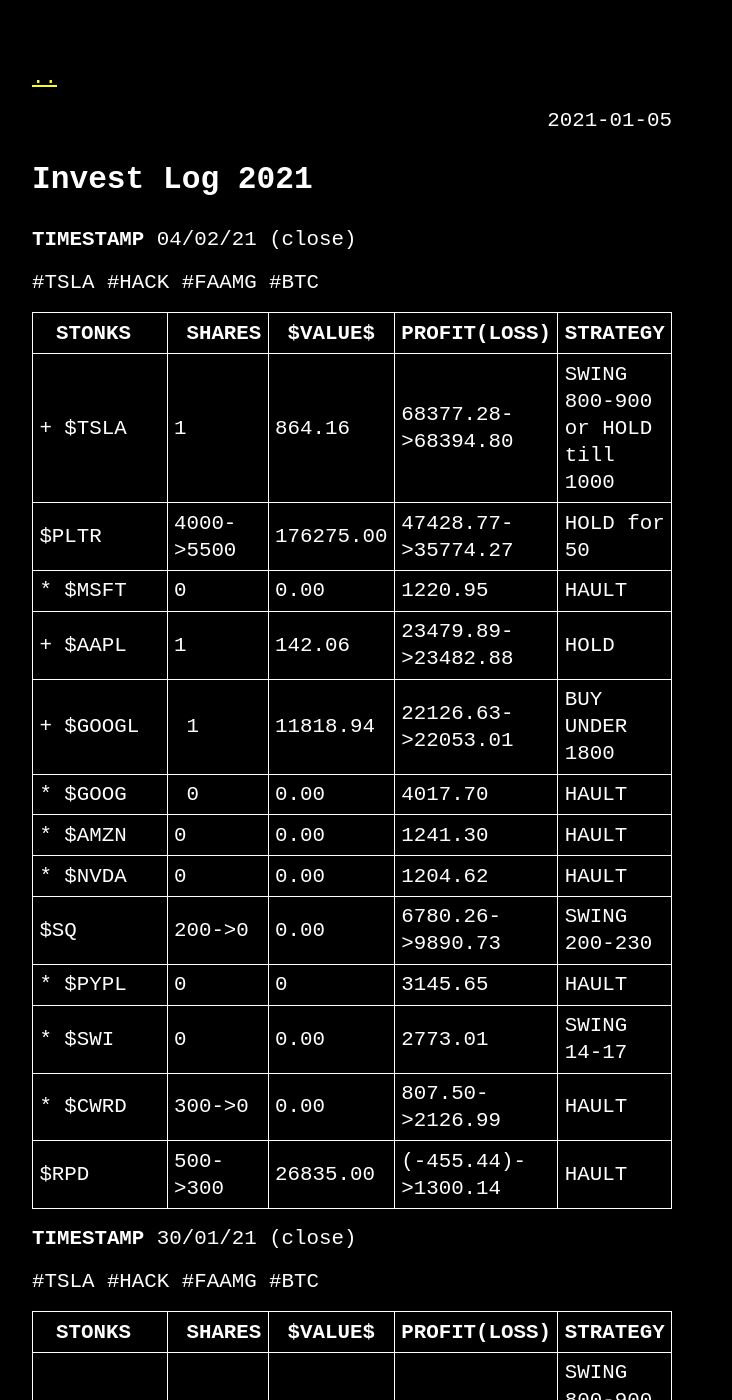
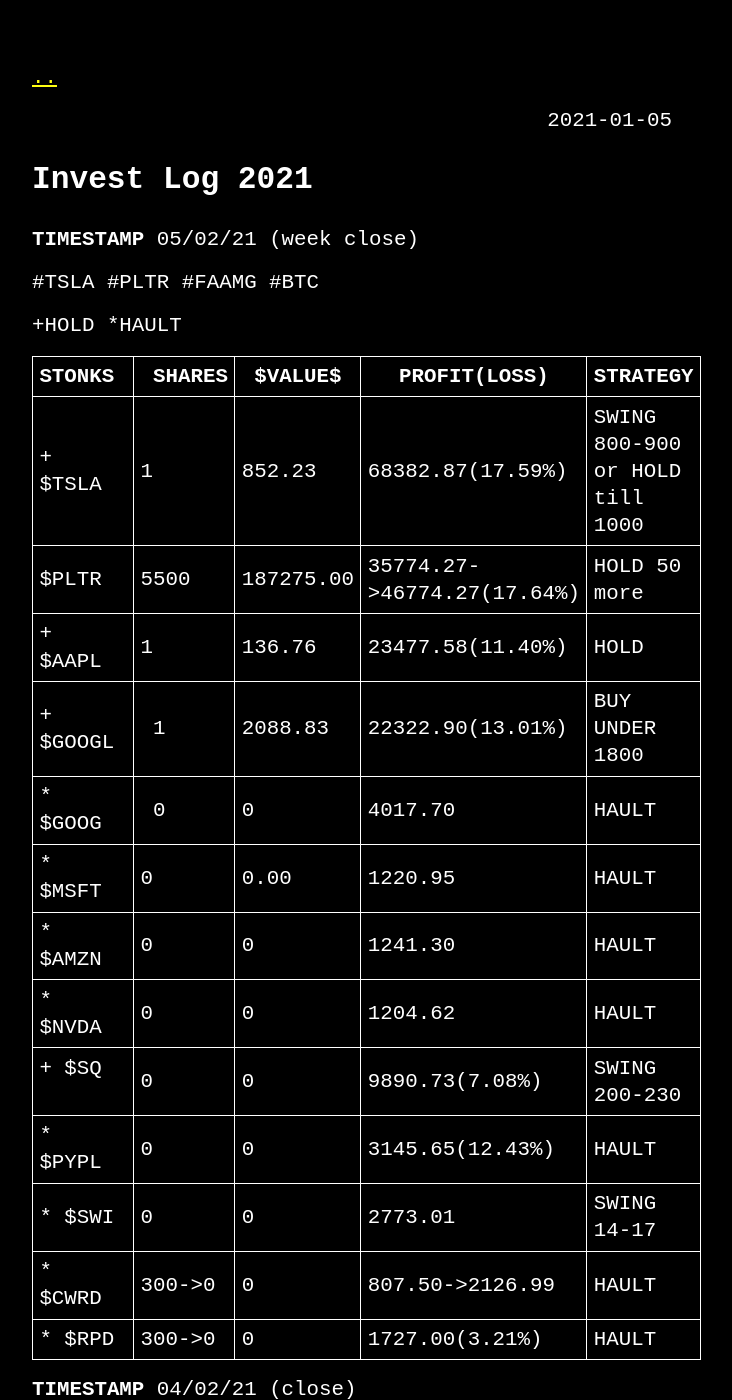
Before and after one commit to sanzomaldini/investlog, a Jekyll site: the page built from _posts/2021-01-05-2021.md, in a window 1280 px wide and 1400 px high. Shown: the whole window, without its empty margins (288-1020 px from the left). Built offline with Jekyll 4.4.1, drawn with Linux system fonts in a browser that asks for light colours; some of the changed text lies outside the part shown.

Commit message:
Update 2021-01-05-2021.md

```diff
--- a/_posts/2021-01-05-2021.md
+++ b/_posts/2021-01-05-2021.md
@@ -2,6 +2,30 @@
 layout: post
 title: Invest Log 2021
 ---
+**TIMESTAMP** 05/02/21 (week close)
+
+#TSLA #PLTR #FAAMG #BTC
+
++HOLD
+*HAULT
+
+
+| STONKS  | SHARES | $VALUE$ | PROFIT(LOSS) |STRATEGY|
+|----|----|----|----|----|
+| + $TSLA  | 1  | 852.23 | 68382.87(17.59%) |SWING 800-900 or HOLD till 1000|
+| $PLTR    | 5500 | 187275.00 | 35774.27->46774.27(17.64%) |HOLD 50 more |
+| + $AAPL  | 1  | 136.76 | 23477.58(11.40%) | HOLD |
+| + $GOOGL | 1  | 2088.83 |	22322.90(13.01%)| BUY UNDER 1800|
+| * $GOOG  | 0  | 0 |	4017.70 |HAULT|
+| * $MSFT  | 0  | 0.00 |  1220.95 |HAULT|
+| * $AMZN  | 0  | 0 | 1241.30 |HAULT|
+| * $NVDA  | 0  | 0 | 1204.62 |HAULT|
+| + $SQ    | 0  | 0 | 9890.73(7.08%) |SWING 200-230|
+| * $PYPL  | 0  | 0 | 3145.65(12.43%) |HAULT|
+| * $SWI   | 0  | 0 | 2773.01 |SWING 14-17|
+| * $CWRD  | 300->0 | 0 | 807.50->2126.99 |HAULT |
+| * $RPD   | 300->0 | 0 | 1727.00(3.21%) |HAULT |
+
 **TIMESTAMP** 04/02/21 (close)
 
 #TSLA #HACK
@@ -13,7 +37,7 @@ title: Invest Log 2021
 | $PLTR    | 4000->5500  | 176275.00 | 47428.77->35774.27 |HOLD for 50 |
 | * $MSFT  | 0  | 0.00 | 1220.95 |HAULT|
 | + $AAPL  | 1  | 142.06 | 23479.89->23482.88 | HOLD |
-| + $GOOGL | 1 | 11818.94 |	22126.63->22053.01 | BUY UNDER 1800|
+| + $GOOGL | 1 | 1818.94 |	22126.63->22053.01 | BUY UNDER 1800|
 | * $GOOG  | 0 | 0.00 |	4017.70 |HAULT|
 | * $AMZN  | 0 | 0.00 | 1241.30 |HAULT|
 | * $NVDA  | 0  | 0.00 | 1204.62 |HAULT|
@@ -37,7 +61,7 @@ title: Invest Log 2021
 | $CWRD    | 300 | 64740.00 | (-3653.50)->807.50 |SWING 220-240 |
 | $RPD     | 500  | 43410.00 | (-150.44)->(-455.44) |BUY UNDER 90-100|
 | * $MSFT  | 0  | 0.00 | 1220.95 |HAULT|
-| + $GOOGL | 1 | 11818.94 |	22126.63->22053.01 | BUY UNDER 1800|
+| + $GOOGL | 1 | 1818.94 |	22126.63->22053.01 | BUY UNDER 1800|
 | * $GOOG  | 0 | 0.00 |	4017.70 |HAULT|
 | * $AMZN  | 0 | 0.00 | 1241.30 |HAULT|
 | + $AAPL  | 1  | 142.06 | 23479.89->23482.88 | HOLD |
```
